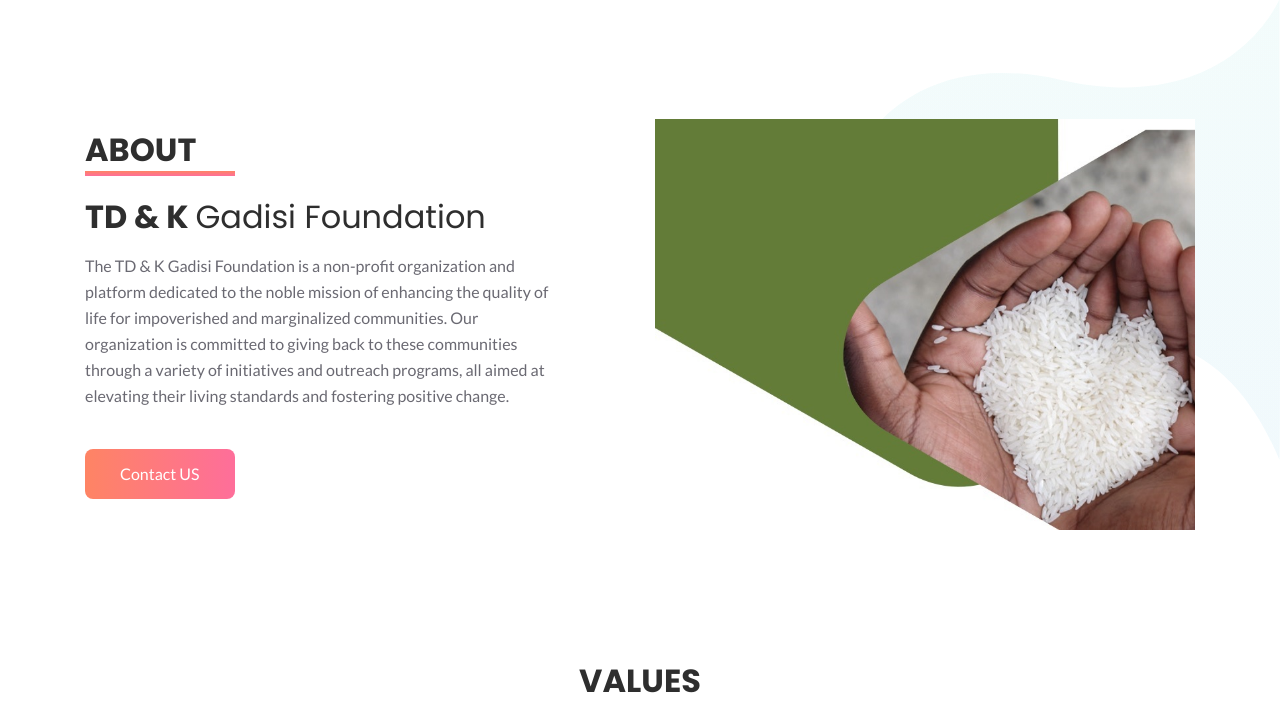
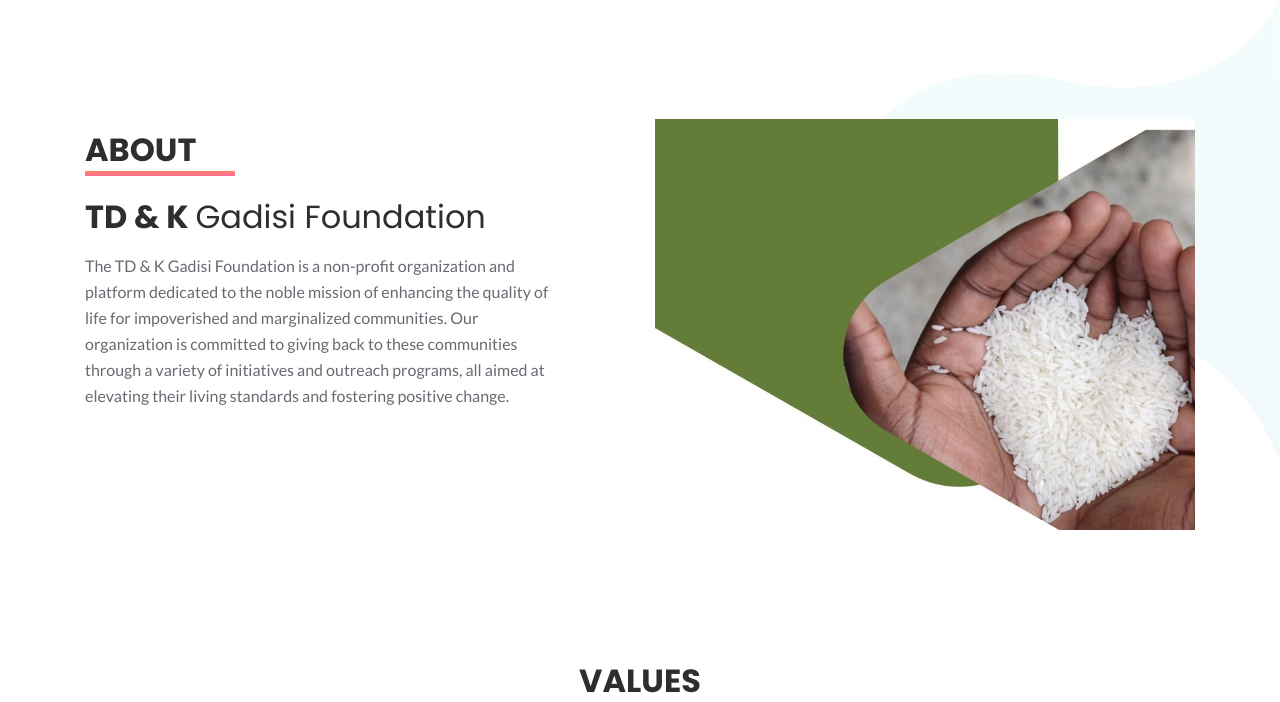
Before and after one commit to Gadisi/website, a Flask app: page / in a window 1280 px wide. Shown: the part 419-1121 px from the top of the page. Run offline with Flask 3, Linux system fonts and the light colour scheme; parts of the project's set-up code (start-up, migrations or seed data) failed here and were passed over; some libraries are stand-ins or nearby versions; some web fonts are replaced.

Commit message:
fixed template links

```diff
--- a/templates/index.html
+++ b/templates/index.html
@@ -125,7 +125,7 @@
                         Our organization is committed to giving back to these communities through a variety of initiatives and outreach programs,
                         all aimed at elevating their living standards and fostering positive change.
                     </p>
-                    <a href="#" class="main-btn">Contact US</a>
+
                 </div> <!-- about content -->
             </div>
             <div class="col-lg-6">
```
